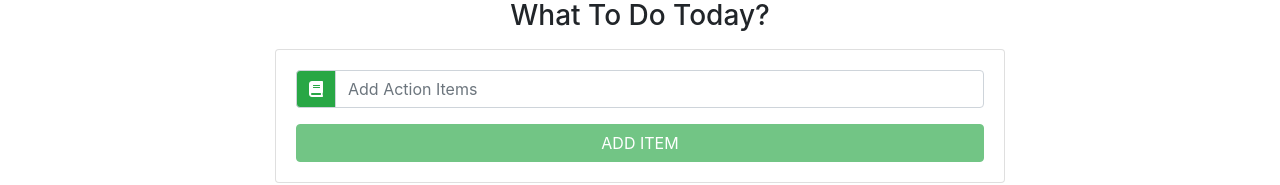
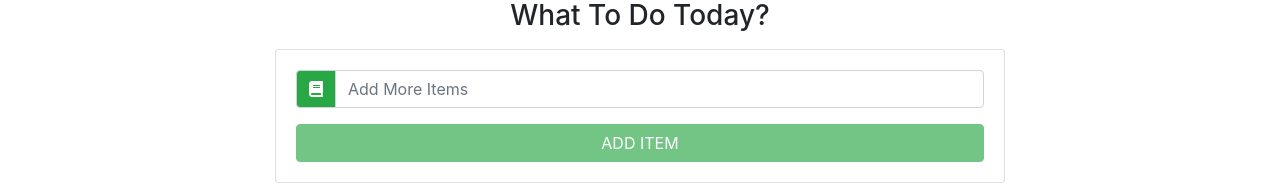
Before and after one commit to kuayc/react-try, a React (Create React App) app: page / in a window 1280 px wide. Shown: the part 120-305 px from the top of the page. Built offline with nearby package versions, Linux system fonts and the light colour scheme.

Commit message:
changed placeholder

```diff
--- a/src/components/TodoInput.js
+++ b/src/components/TodoInput.js
@@ -14,7 +14,7 @@ export default class TodoInput extends Component {
             <input
               type="text"
               className="form-control text-capitalize"
-              placeholder="add action items"
+              placeholder="add more items"
               value={item}
               onChange={handleChange}
             />
```
